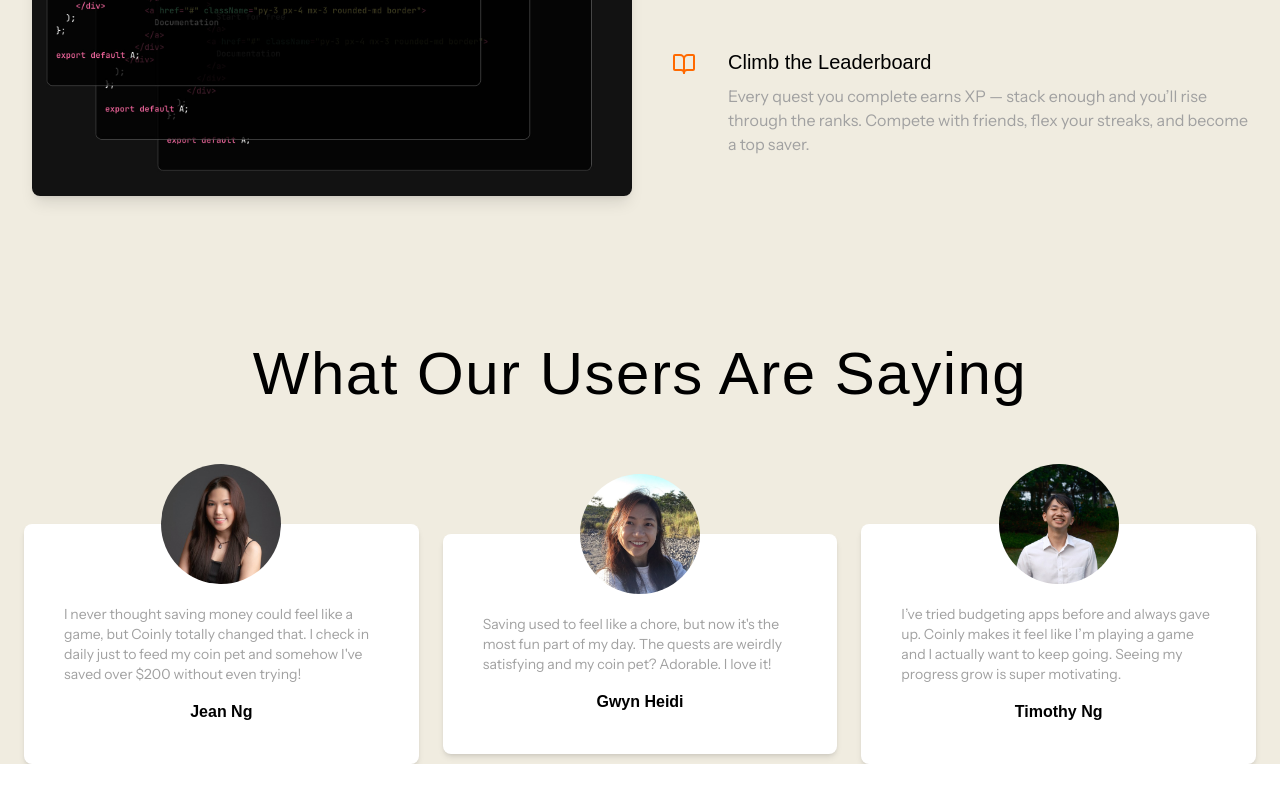
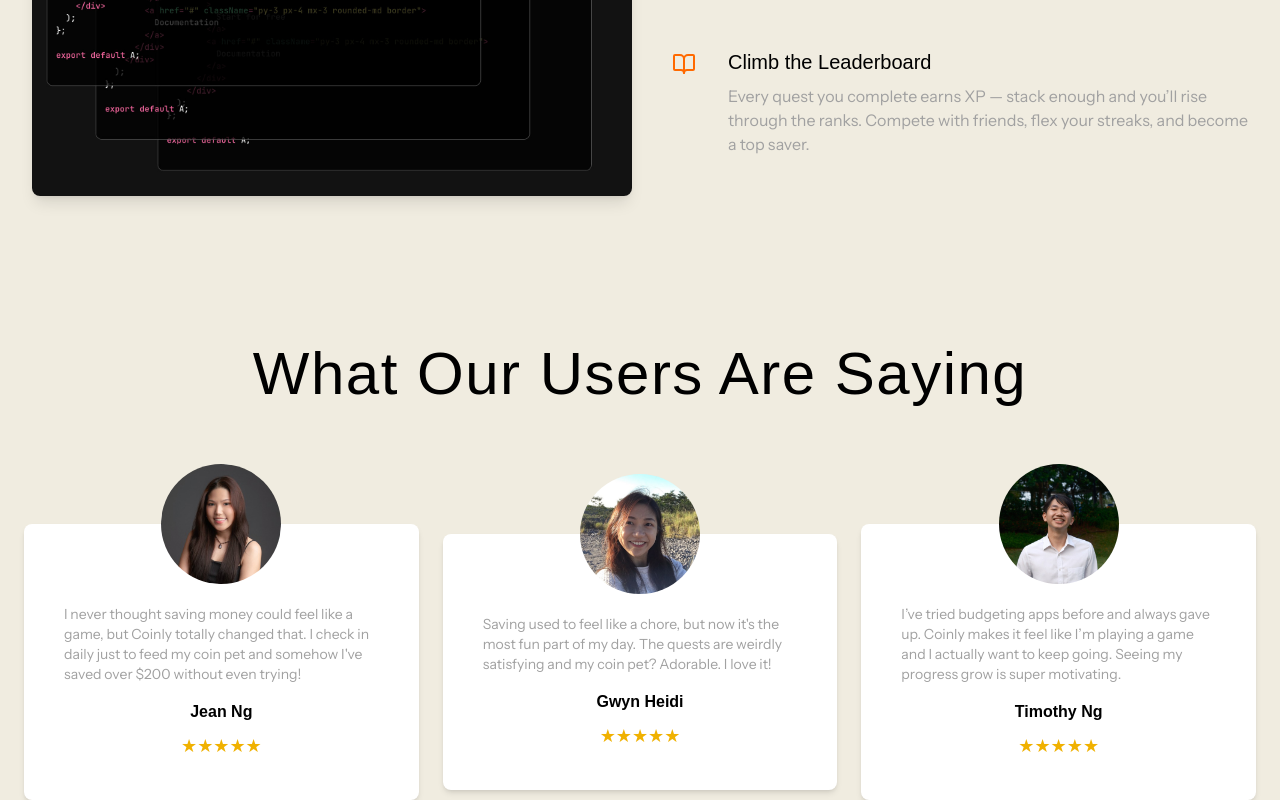
Before and after one commit to samuelngry/Coinly, a React (Vite) app in the folder client/: page / in a window 1280 px wide. Shown: the part 2079-2879 px from the top of the page. Before the commit the page ends 2843 px from the top, so only its background shows below. Built offline with nearby package versions, Linux system fonts and the light colour scheme; a web font is replaced by a local one.

Commit message:
feat: add stars for rating under each testimonial

```diff
--- a/client/src/components/TestimonialCard.jsx
+++ b/client/src/components/TestimonialCard.jsx
@@ -4,6 +4,13 @@ const TestimonialCard = ( {icon, name, description} ) => {
         <img src={icon} alt={name} className="w-30 h-30 mb-4 rounded-full absolute -top-15" />
         <p className="text-neutral-400 text-sm mb-4 mt-10">{description}</p>
         <h3 className="text-md font-bold">{name}</h3>
+        <div className="flex mt-2">
+            <span className="text-yellow-500 text-lg">★</span>
+            <span className="text-yellow-500 text-lg">★</span>
+            <span className="text-yellow-500 text-lg">★</span>
+            <span className="text-yellow-500 text-lg">★</span>
+            <span className="text-yellow-500 text-lg">★</span>
+        </div>
     </div>
   );
 };
```
